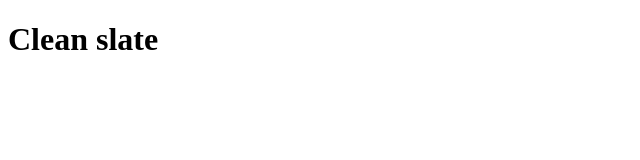
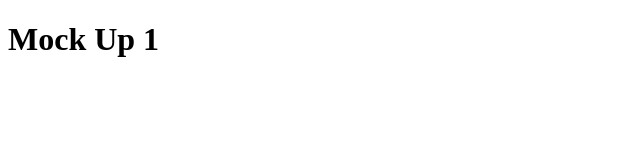
Before and after one commit to dianavlw/practiceHTML, a plain HTML site: page index.html in a window 1280 px wide. Shown: the full height of the page, 0-640 px from the left. Drawn offline with Linux system fonts and the light colour scheme.

Commit message:
mockup 1 starting point

```diff
--- a/index.html
+++ b/index.html
@@ -6,6 +6,6 @@
     <title>Document</title>
 </head>
 <body>
-    <h1>Clean slate</h1>
+    <h1>Mock Up 1</h1>
 </body>
 </html>
```
